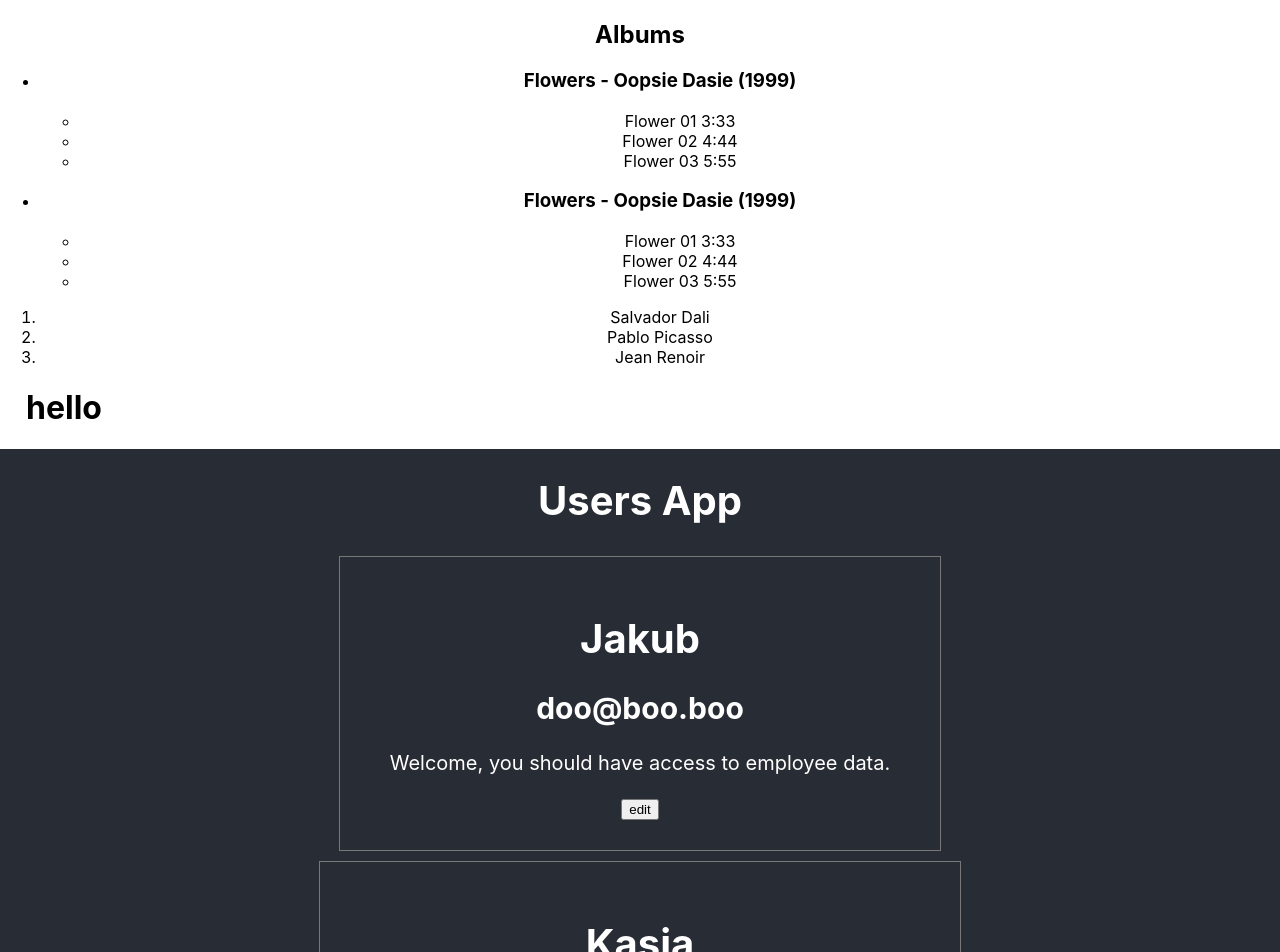
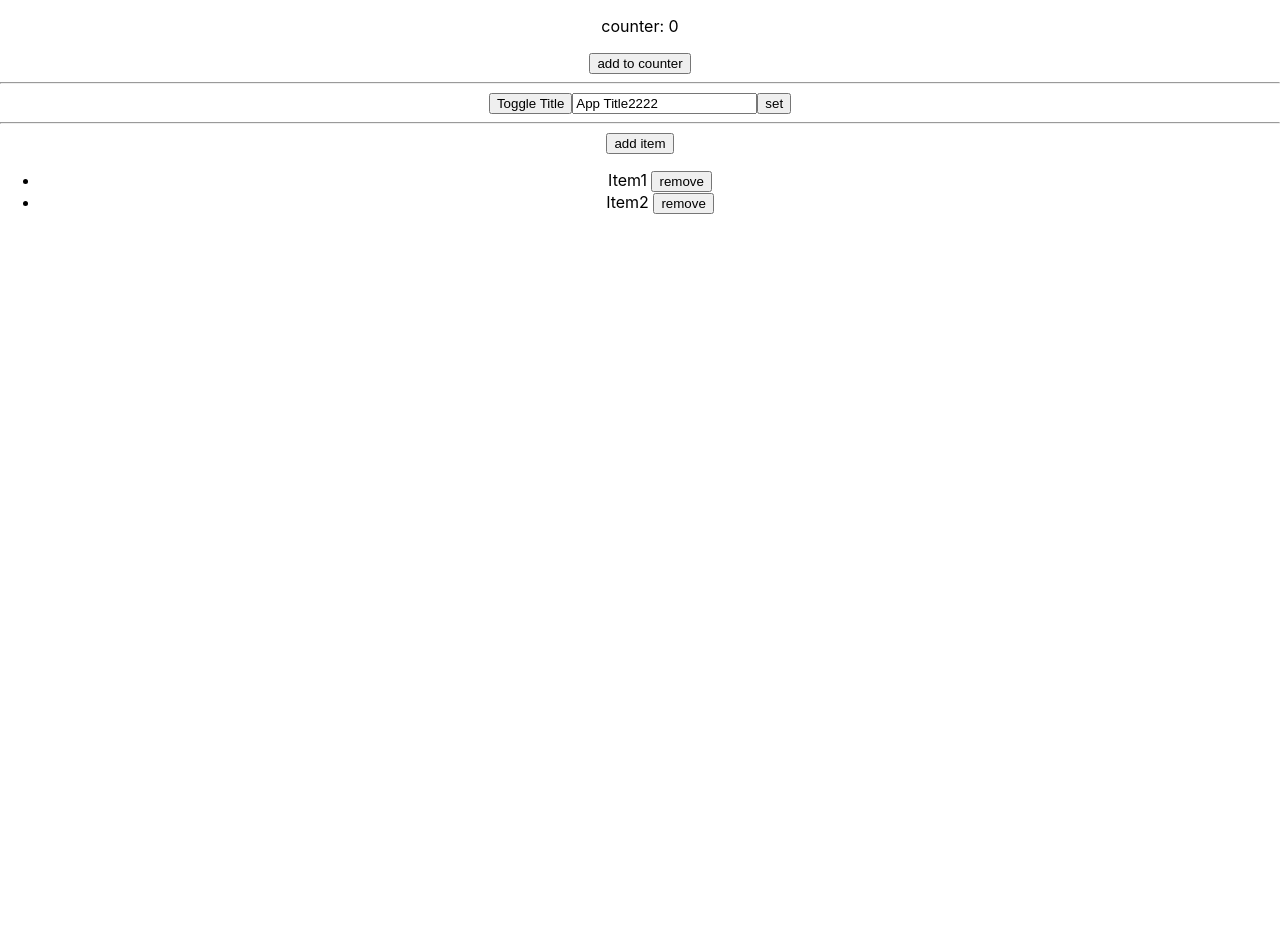
Before and after one commit to mkubera/react-21, a React (Create React App) app: page / in a window 1280 px wide. Shown: the top 952 px of the page. After the commit the page ends 800 px from the top, so only its background shows below. Built offline with nearby package versions, Linux system fonts and the light colour scheme.

Commit message:
04 - State i klasowe komponenty

```diff
--- a/src/App.jsx
+++ b/src/App.jsx
@@ -3,48 +3,102 @@ import "./App.css";
 import UserProfile from "./Components/UserProfile";
 import Painters from "./Components/Painters";
 import Albums from "./Components/Albums";
+import React, { Component } from "react";
 
-const App = () => {
-  const onClickFn = (data) => {
-    console.log(data);
+class App extends Component {
+  constructor(props) {
+    super(props);
+
+    this.state = {
+      titleIsVisible: false,
+      newTitle: "App Title2222",
+      title: "App Title",
+      counter: 0,
+      // users: [
+      //   {
+      //     name: "Jakub",
+      //     email: "doo@boo.boo",
+      //   },
+      //   {
+      //     name: "Kasia",
+      //     email: "doo@boo.boo",
+      //   },
+      //   {
+      //     name: "Katarzyna",
+      //     email: "kat@a.rzyna",
+      //   },
+      // ],
+      items: ["Item1", "Item2"],
     };
 
-  const state = {
-    users: [
-      {
-        name: "Jakub",
-        email: "doo@boo.boo",
-        userType: "employee",
-        isLoggedIn: true,
-      },
-      {
-        name: "Kasia",
-        email: "doo@boo.boo",
-        userType: "visitor",
-        isEditing: false,
-      },
-      {
-        name: "Katarzyna",
-        email: "kat@a.rzyna",
-        userType: "director",
-        isEditing: true,
-      },
-    ],
+    setTimeout(() => this.setState((state) => ({ title: "Hello" })), 2000);
+  }
+
+  toggleTitle = () => {
+    this.setState((state) => ({ titleIsVisible: !state.titleIsVisible }));
   };
 
+  saveNewTitle = (newTitle) => {
+    console.log(newTitle);
+    this.setState((state) => ({ newTitle }));
+  };
+
+  setNewTitle = () => {
+    this.setState((state) => ({ title: state.newTitle }));
+  };
+
+  addNewItem = () => {
+    this.setState(({ items }) => ({ items: [...items, "Item3"] }));
+  };
+
+  removeItem = (index) => {
+    console.log(index);
+    this.setState(({ items }) => {
+      return {
+        items: items.filter((i, idx) => idx !== index),
+      };
+    });
+  };
+
+  addToCounter = () => {
+    this.setState(({ counter }) => ({ counter: counter + 1 }));
+  };
+
+  render() {
     return (
       <div className="App">
-      <Albums />
-      <Painters isOrdered={true} />
-      <h1 style={true ? { width: "10%" } : { width: "100%" }}>hello</h1>
-      <header className="App-header">
+        <p>counter: {this.state.counter}</p>
+        <button onClick={this.addToCounter}>add to counter</button>
+        <hr />
+        <button onClick={this.toggleTitle}>Toggle Title</button>
+        {this.state.titleIsVisible ? <h1>{this.state.title}</h1> : <></>}
+        <input
+          type="text"
+          value={this.state.newTitle}
+          onInput={(e) => this.saveNewTitle(e.target.value)}
+        />
+        <button onClick={this.setNewTitle}>set</button>
+        <hr />
+        <button onClick={this.addNewItem}>add item</button>
+        <ul>
+          {this.state.items.map((i, idx) => (
+            <li key={idx}>
+              {i} <button onClick={() => this.removeItem(idx)}>remove</button>
+            </li>
+          ))}
+        </ul>
+
+        {/* <Albums />
+        <Painters isOrdered={true} /> */}
+        {/* <header className="App-header">
           <h1>Users App</h1>
-        {state.users.map((user, idx) => (
-          <UserProfile {...user} key={idx} onClickFn={onClickFn} />
+          {this.state.users.map((user, idx) => (
+            <UserProfile {...user} key={idx} onClickFn={this.onClickFn} />
           ))}
-      </header>
+        </header> */}
       </div>
     );
-};
+  }
+}
 
 export default App;
--- a/src/Components/UserProfile.jsx
+++ b/src/Components/UserProfile.jsx
@@ -1,27 +1,23 @@
 import "./UserProfile.css";
 import UserProfileEdit from "./UserProfileEdit";
 
-const UserProfile = ({ name, email, userType, isEditing, onClickFn }) => {
-  let greeting;
-  if (userType === "employee") {
-    greeting = "Welcome, you should have access to employee data.";
-  }
-  if (userType === "visitor") {
-    greeting = "Welcome, visitor. Your access is restricted to public data.";
-  }
-
+const UserProfile = ({ name, email, onClickFn }) => {
   const onInputFn = (e) => {
     let newName = e.target.value;
     console.log(newName.length);
   };
 
-  let editingSection;
-  if (isEditing) {
-    editingSection = (
+  return (
+    <div className="user">
+      <h1>{name}</h1>
+      <h2>{email}</h2>
+      <button onClick={() => onClickFn(name)}> edit </button>
+
       <section>
         <div>
           Change user name:{" "}
           <UserProfileEdit
+            value={name}
             onInputFn={(e) => onInputFn(e)}
             placeholder="enter your user name"
           />
@@ -29,24 +25,12 @@ const UserProfile = ({ name, email, userType, isEditing, onClickFn }) => {
         <div>
           Change email:{" "}
           <UserProfileEdit
+            value={email}
             onInputFn={(e) => onInputFn(e)}
             placeholder="enter your email address"
           />
         </div>
       </section>
-    );
-  } else {
-    editingSection = <></>;
-  }
-
-  return (
-    <div className="user">
-      <h1>{name}</h1>
-      <h2>{email}</h2>
-      <p>{greeting}</p>
-      <button onClick={() => onClickFn(name)}> edit </button>
-
-      {editingSection}
     </div>
   );
 };
```
Lines whose indentation alone changed are shown as unchanged.
